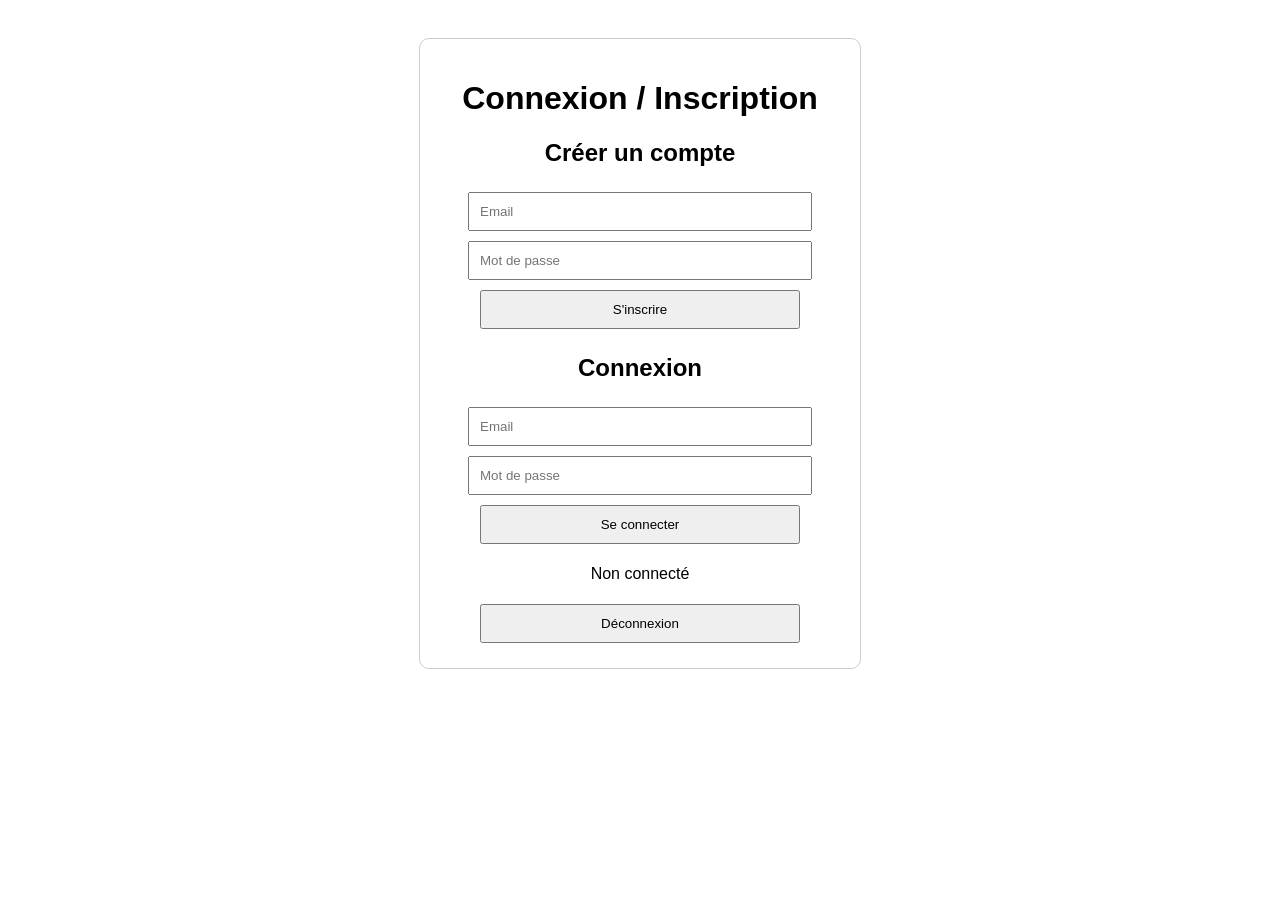
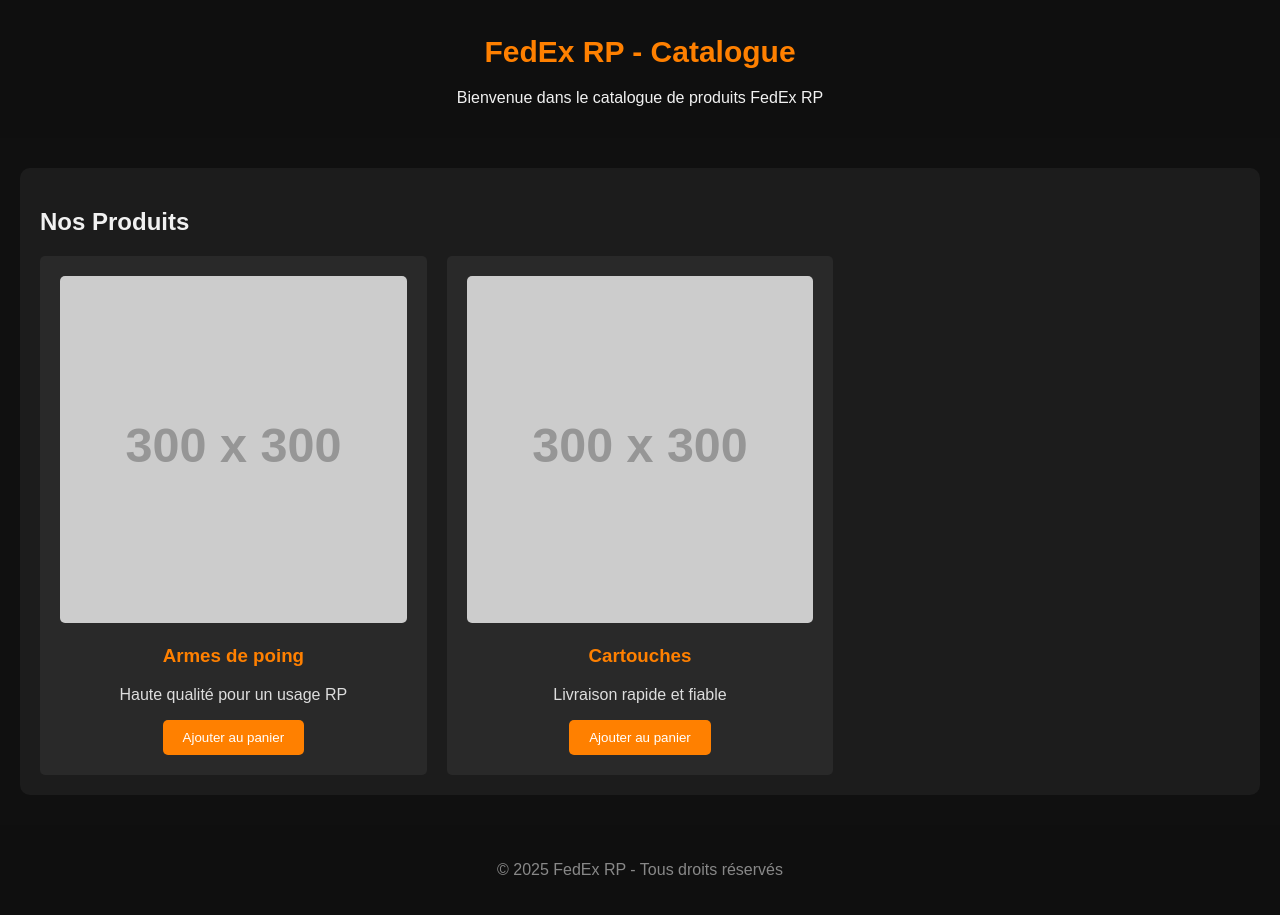
Before and after one commit to Rocstryx/fedex-logistics, a plain HTML site: page index.html in a window 1280 px wide. Before the commit the page ends 800 px from the top, so only its background shows below. Drawn offline with Linux system fonts and the light colour scheme; no server answers; placeholder pictures from the web are drawn by us.

Commit message:
Update index.html

```diff
--- a/index.html
+++ b/index.html
@@ -3,14 +3,116 @@
 <head>
   <meta charset="UTF-8" />
   <meta name="viewport" content="width=device-width, initial-scale=1.0" />
-  <title>FedEx RP - Connexion</title>
-
-  <!-- Firebase SDK -->
+  <title>FedEx RP - Catalogue</title>
+  <!-- Liens vers CSS et JS de Firebase et des bibliothèques -->
+  <link rel="stylesheet" href="https://cdnjs.cloudflare.com/ajax/libs/font-awesome/5.15.4/css/all.min.css">
   <script src="https://www.gstatic.com/firebasejs/10.12.0/firebase-app.js"></script>
   <script src="https://www.gstatic.com/firebasejs/10.12.0/firebase-auth.js"></script>
+  <script src="https://www.gstatic.com/firebasejs/10.12.0/firebase-firestore.js"></script>
+  <style>
+    body {
+      font-family: Arial, sans-serif;
+      background-color: #101010;
+      color: #f1f1f1;
+      margin: 0;
+      padding: 0;
+    }
+    header {
+      background-color: #0f0f0f;
+      padding: 15px;
+      text-align: center;
+    }
+    header h1 {
+      font-size: 30px;
+      color: #ff8000;
+    }
+    .container {
+      max-width: 1200px;
+      margin: 30px auto;
+      padding: 20px;
+      background-color: #1c1c1c;
+      border-radius: 10px;
+    }
+    .catalogue {
+      display: grid;
+      grid-template-columns: repeat(3, 1fr);
+      gap: 20px;
+    }
+    .product {
+      background-color: #292929;
+      padding: 20px;
+      border-radius: 5px;
+      text-align: center;
+    }
+    .product img {
+      width: 100%;
+      height: auto;
+      border-radius: 5px;
+    }
+    .product h3 {
+      color: #ff8000;
+    }
+    .product p {
+      color: #ddd;
+    }
+    button {
+      background-color: #ff8000;
+      color: white;
+      border: none;
+      padding: 10px 20px;
+      cursor: pointer;
+      border-radius: 5px;
+      transition: background 0.3s;
+    }
+    button:hover {
+      background-color: #e07b00;
+    }
+    footer {
+      text-align: center;
+      padding: 20px;
+      background-color: #0f0f0f;
+      color: #888;
+    }
+  </style>
+</head>
 
+<body>
+
+  <header>
+    <h1>FedEx RP - Catalogue</h1>
+    <p>Bienvenue dans le catalogue de produits FedEx RP</p>
+  </header>
+
+  <div class="container">
+    <h2>Nos Produits</h2>
+
+    <div class="catalogue">
+      <!-- Exemple de produit -->
+      <div class="product">
+        <img src="https://via.placeholder.com/300" alt="Produit 1">
+        <h3>Armes de poing</h3>
+        <p>Haute qualité pour un usage RP</p>
+        <button>Ajouter au panier</button>
+      </div>
+
+      <div class="product">
+        <img src="https://via.placeholder.com/300" alt="Produit 2">
+        <h3>Cartouches</h3>
+        <p>Livraison rapide et fiable</p>
+        <button>Ajouter au panier</button>
+      </div>
+
+      <!-- Ajoute d'autres produits ici -->
+    </div>
+  </div>
+
+  <footer>
+    <p>© 2025 FedEx RP - Tous droits réservés</p>
+  </footer>
+
+  <!-- Scripts Firebase -->
   <script>
-    // Ton vrai bloc Firebase
+    // Initialisation Firebase
     const firebaseConfig = {
       apiKey: "AIzaSyCZP__MEkfijdjW7rf_uau3dFtFL4jjhj0",
       authDomain: "fedex-logistics-8f671.firebaseapp.com",
@@ -20,65 +122,10 @@
       appId: "1:116664376043:web:8d04276a22e9538c187cae"
     };
     firebase.initializeApp(firebaseConfig);
+
+    // Exemple de gestion des utilisateurs
     const auth = firebase.auth();
-  </script>
-
-  <style>
-    body { font-family: sans-serif; text-align: center; padding: 30px; }
-    input, button { margin: 5px; padding: 10px; width: 80%; }
-    .container { max-width: 400px; margin: auto; border: 1px solid #ccc; padding: 20px; border-radius: 10px; }
-  </style>
-</head>
-<body>
-
-  <div class="container">
-    <h1>Connexion / Inscription</h1>
-    <h2>Créer un compte</h2>
-    <input type="email" id="email" placeholder="Email" />
-    <input type="password" id="password" placeholder="Mot de passe" />
-    <button onclick="register()">S'inscrire</button>
-
-    <h2>Connexion</h2>
-    <input type="email" id="loginEmail" placeholder="Email" />
-    <input type="password" id="loginPassword" placeholder="Mot de passe" />
-    <button onclick="login()">Se connecter</button>
-
-    <p id="userInfo">Non connecté</p>
-    <button onclick="logout()">Déconnexion</button>
-  </div>
-
-  <script>
-    function register() {
-      const email = document.getElementById("email").value;
-      const password = document.getElementById("password").value;
-      auth.createUserWithEmailAndPassword(email, password)
-        .then(() => alert("Compte créé"))
-        .catch(error => alert("Erreur : " + error.message));
-    }
-
-    function login() {
-      const email = document.getElementById("loginEmail").value;
-      const password = document.getElementById("loginPassword").value;
-      auth.signInWithEmailAndPassword(email, password)
-        .then(user => {
-          document.getElementById("userInfo").innerText = "Connecté : " + user.user.email;
-        })
-        .catch(error => alert("Erreur : " + error.message));
-    }
-
-    function logout() {
-      auth.signOut().then(() => {
-        document.getElementById("userInfo").innerText = "Déconnecté";
-      });
-    }
-
-    auth.onAuthStateChanged(user => {
-      if (user) {
-        document.getElementById("userInfo").innerText = "Connecté : " + user.email;
-      } else {
-        document.getElementById("userInfo").innerText = "Non connecté";
-      }
-    });
+    const db = firebase.firestore();
   </script>
 
 </body>
```
